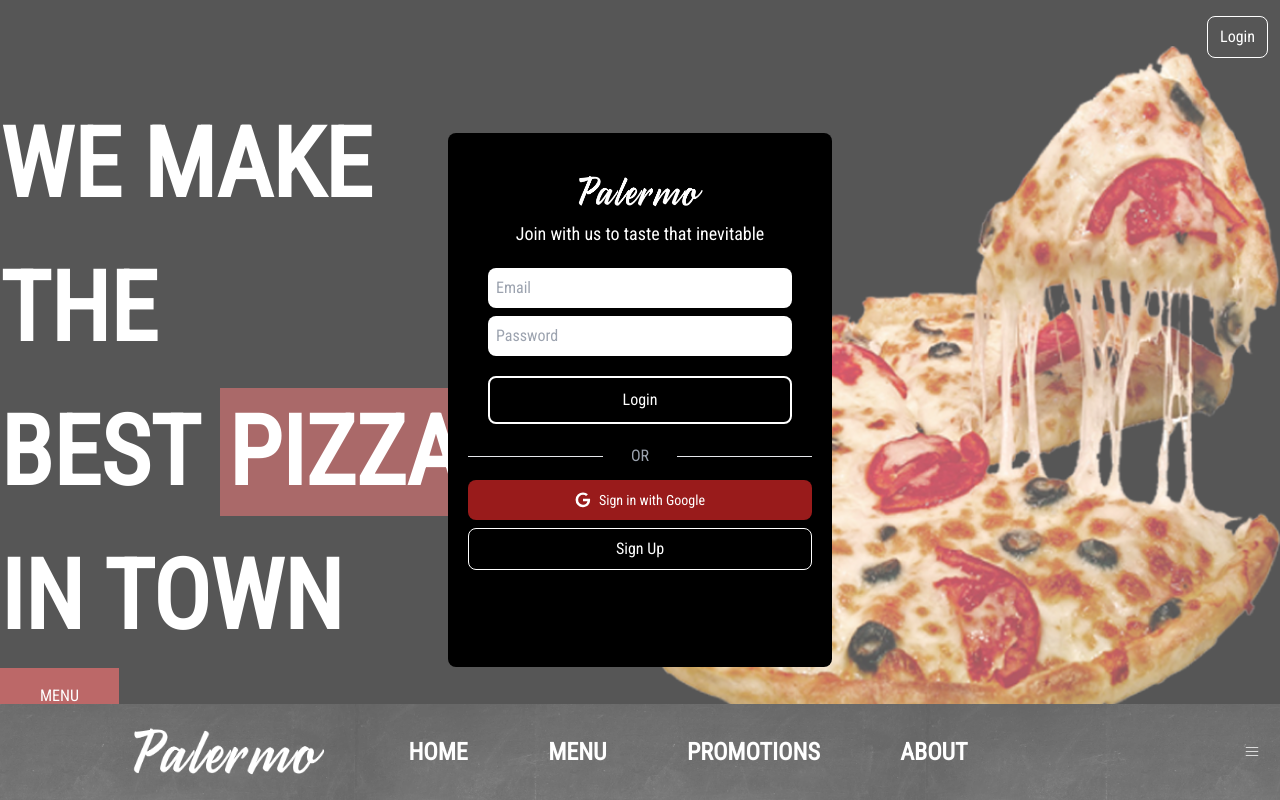
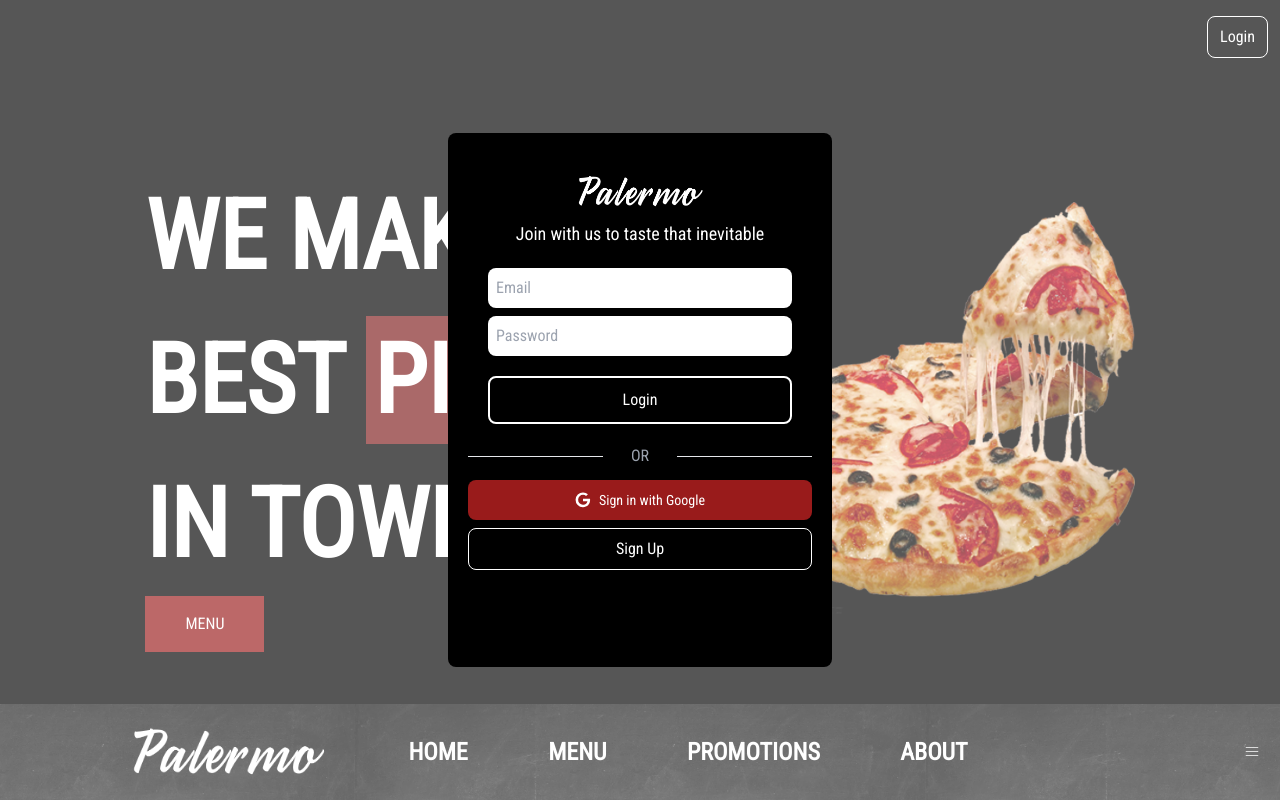
Before and after one commit to Isuru936/E-Commerce-Site, a Next.js app: page / in a window 1280 px wide. Built offline with nearby package versions, Linux system fonts and the light colour scheme; some icons are missing.

Commit message:
feat: Update image width in Home component

```diff
--- a/src/app/page.js
+++ b/src/app/page.js
@@ -102,11 +102,10 @@
           <div className="relative">
             <Image
               src={"/3d.png"}
-              width={500}
+              width={400}
               height={100}
               alt="banner"
               className="object-contain"
-              layout="responsive"
             />
           </div>
         </div>
```
